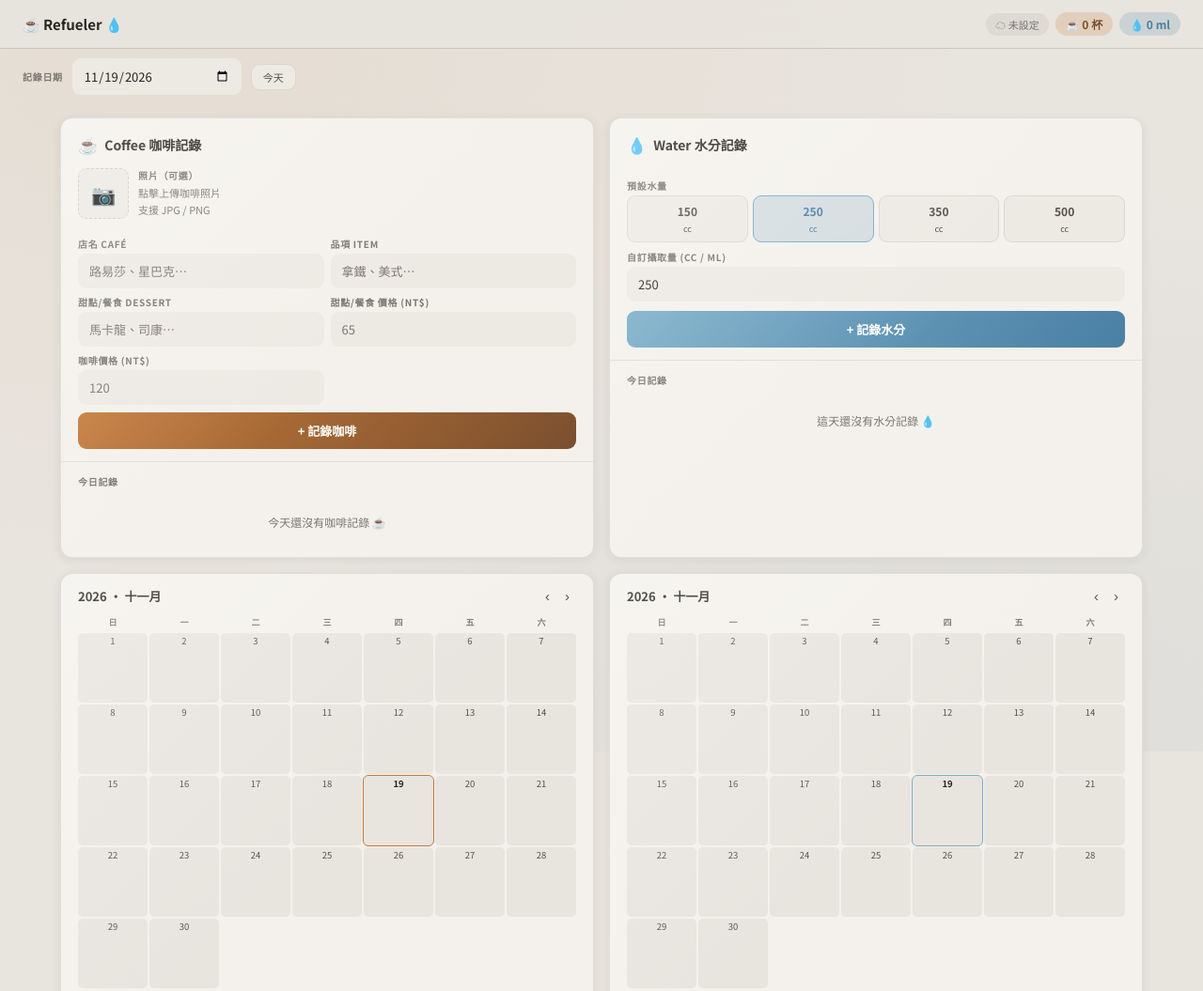
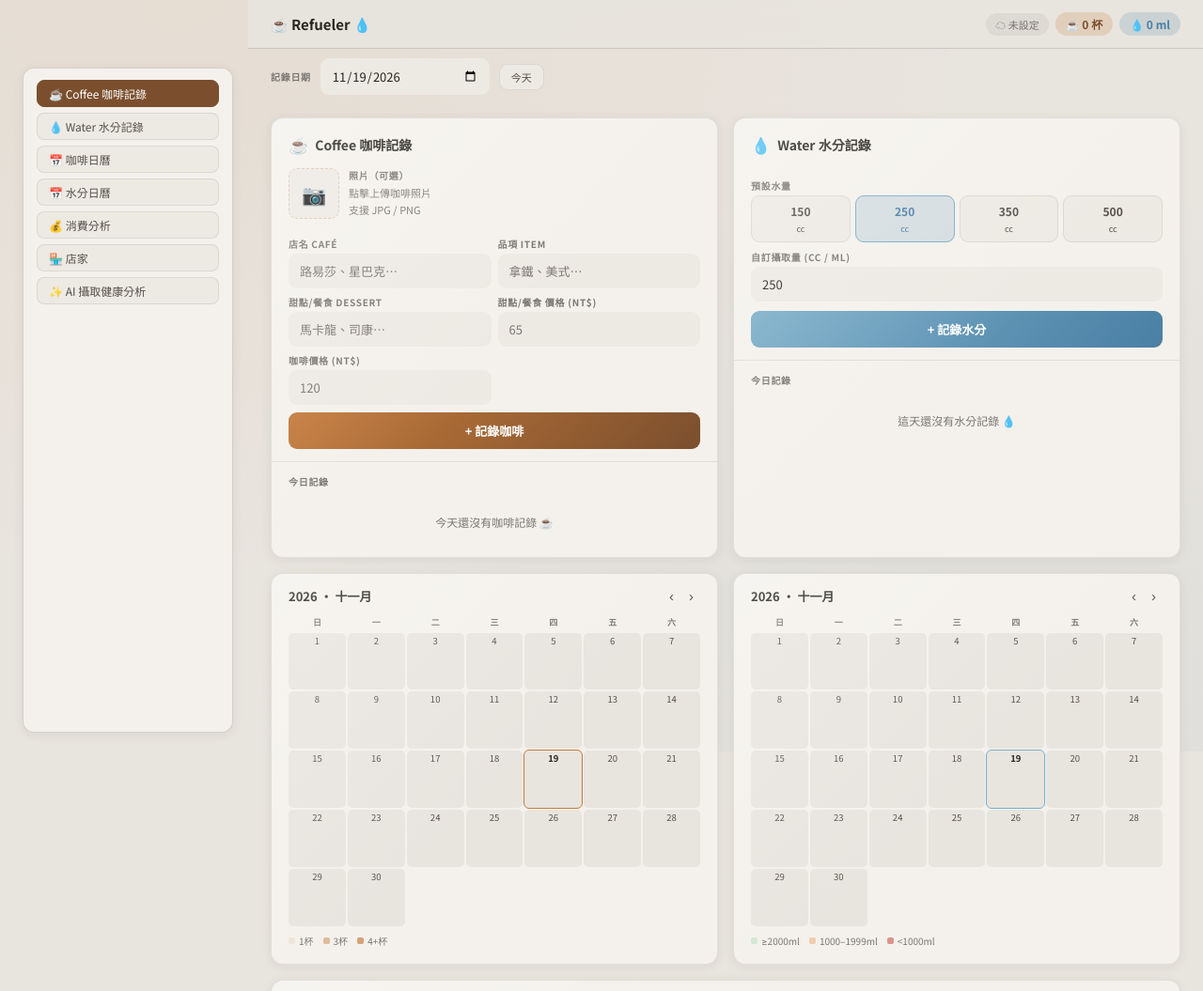
Before and after one commit to resolutetinging/control-center, a plain HTML site: page refueler.html in a window 1280 px wide. Shown: the top 1055 px of the page at 94% size. Drawn offline with Linux system fonts and the light colour scheme.

Commit message:
Refueler 加入頁面目錄（寬螢幕左側固定、窄螢幕懸浮按鈕）
Co-Authored-By: Claude Opus 5.5 <noreply@anthropic.com>

```diff
--- a/refueler.html
+++ b/refueler.html
@@ -74,6 +74,25 @@ body{
 
 /* Section titles */
 .sec-emoji{font-size:17px;margin-right:7px;}
+/* 目錄：寬螢幕固定左側（內容讓位）；窄螢幕右下角懸浮按鈕 */
+#sec-coffee,#sec-water,#sec-cal-coffee,#sec-cal-water,#sec-cost,#sec-shop,#sec-ai{scroll-margin-top:66px;}
+.toc{display:flex;flex-wrap:wrap;gap:8px;background:var(--card);border:.5px solid var(--bstr);border-radius:12px;padding:12px 14px;box-shadow:var(--shadow);}
+.toc a{font-size:12px;color:var(--sub);background:var(--bg2);border:.5px solid var(--border);border-radius:14px;padding:5px 12px;text-decoration:none;white-space:nowrap;}
+.toc a:hover{background:var(--coffee);color:#fff;border-color:var(--coffee);}
+.toc a.active,#toc-panel a.active{background:var(--coffee);color:#fff;border-color:var(--coffee);}
+#toc-fab,#toc-panel{display:none;}
+@media(min-width:1100px){
+  body{padding-left:264px;}
+  .toc{position:fixed;left:24px;top:72px;bottom:20px;width:224px;flex-direction:column;flex-wrap:nowrap;gap:6px;overflow-y:auto;align-content:flex-start;z-index:20;}
+  .toc a{border-radius:8px;white-space:normal;flex:none;}
+}
+@media(max-width:1099px){
+  .toc{display:none;}
+  #toc-fab{display:block;position:fixed;right:max(16px,env(safe-area-inset-right));bottom:max(16px,env(safe-area-inset-bottom));z-index:60;background:var(--coffee);color:#fff;border:none;border-radius:20px;padding:9px 16px;font-size:12px;font-weight:700;box-shadow:0 2px 8px rgba(0,0,0,.25);cursor:pointer;font-family:inherit;}
+  #toc-panel{position:fixed;right:max(16px,env(safe-area-inset-right));bottom:calc(max(16px,env(safe-area-inset-bottom)) + 46px);z-index:60;width:min(260px,calc(100vw - 32px));max-height:min(60vh,calc(100vh - 100px));overflow-y:auto;flex-direction:column;gap:6px;background:var(--card);border:.5px solid var(--bstr);border-radius:12px;padding:10px;box-shadow:0 4px 16px rgba(0,0,0,.2);}
+  #toc-panel.open{display:flex;}
+  #toc-panel a{font-size:12px;color:var(--sub);background:var(--bg2);border:.5px solid var(--border);border-radius:8px;padding:7px 12px;text-decoration:none;}
+}
 .sec-title{font-size:14px;font-weight:700;color:var(--ink);display:flex;align-items:center;}
 
 /* ── Quick Add Form ── */
@@ -285,11 +304,23 @@ body{
   <span id="rf-date-warn" style="display:none;font-size:11px;color:var(--danger);"></span>
 </div>
 
+<nav class="toc" id="toc" aria-label="目錄">
+  <a href="#sec-coffee">☕ Coffee 咖啡記錄</a>
+  <a href="#sec-water">💧 Water 水分記錄</a>
+  <a href="#sec-cal-coffee">📅 咖啡日曆</a>
+  <a href="#sec-cal-water">📅 水分日曆</a>
+  <a href="#sec-cost">💰 消費分析</a>
+  <a href="#sec-shop">🏪 店家</a>
+  <a href="#sec-ai">✨ AI 攝取健康分析</a>
+</nav>
+<button type="button" id="toc-fab" aria-expanded="false" aria-controls="toc-panel">☰ 目錄</button>
+<div id="toc-panel" role="navigation" aria-label="目錄"></div>
+
 <!-- Main 2-Column Grid (4 direct children → auto-aligned rows) -->
 <div id="main">
 
   <!-- ① Coffee Add Card -->
-  <div class="card">
+  <div class="card" id="sec-coffee">
     <div class="card-header">
       <div class="sec-title"><span class="sec-emoji">☕</span>Coffee 咖啡記錄</div>
     </div>
@@ -335,7 +366,7 @@ body{
   </div>
 
   <!-- ② Water Add Card -->
-  <div class="card">
+  <div class="card" id="sec-water">
     <div class="card-header">
       <div class="sec-title"><span class="sec-emoji">💧</span>Water 水分記錄</div>
     </div>
@@ -359,7 +390,7 @@ body{
   </div>
 
   <!-- ③ Coffee Calendar -->
-  <div class="card">
+  <div class="card" id="sec-cal-coffee">
     <div class="card-body">
       <div class="cal-header">
         <div class="cal-month" id="c-cal-title"></div>
@@ -382,7 +413,7 @@ body{
   </div>
 
   <!-- ④ Water Calendar -->
-  <div class="card">
+  <div class="card" id="sec-cal-water">
     <div class="card-body">
       <div class="cal-header">
         <div class="cal-month" id="w-cal-title"></div>
@@ -405,7 +436,7 @@ body{
   </div>
 
   <!-- ⑤ Cost Analysis (full width) -->
-  <div class="card" style="grid-column:1/-1;">
+  <div class="card" id="sec-cost" style="grid-column:1/-1;">
     <div class="card-header">
       <div class="sec-title"><span class="sec-emoji">💰</span>消費分析</div>
     </div>
@@ -415,7 +446,7 @@ body{
   </div>
 
   <!-- ⑥ Shop List (full width) -->
-  <div class="card" style="grid-column:1/-1;">
+  <div class="card" id="sec-shop" style="grid-column:1/-1;">
     <div class="card-header">
       <div class="sec-title"><span class="sec-emoji">🏪</span>店家</div>
     </div>
@@ -428,7 +459,7 @@ body{
 
 <!-- AI Analysis Card -->
 <div id="ai-wrap">
-  <div class="card">
+  <div class="card" id="sec-ai">
     <div class="ai-header">
       <div>
         <div class="ai-title">✨ AI 攝取健康分析</div>
@@ -1670,6 +1701,43 @@ setRFDate(new Date()); // 預設今天
 refresh(); // 先從 localStorage 立即渲染
 loadFromGist().then(refresh); // 再從 Gist 更新最新資料
 checkWaterSchedule(); // 頁面載入時立即檢查是否在提醒時間窗內
+
+// 目錄：寬螢幕固定左側＋scrollspy；窄螢幕右下角懸浮按鈕（連結由 #toc 複製）
+function initToc(){
+  const toc=document.getElementById('toc'), fab=document.getElementById('toc-fab'), panel=document.getElementById('toc-panel');
+  if(!toc||!fab||!panel) return;
+  const links=[...toc.querySelectorAll('a[href^="#sec-"]')];
+  links.forEach(a=>panel.appendChild(a.cloneNode(true)));
+  const all=[...toc.querySelectorAll('a'),...panel.querySelectorAll('a')];
+  const setActive=id=>all.forEach(a=>a.classList.toggle('active',a.getAttribute('href')==='#'+id));
+  const setOpen=o=>{panel.classList.toggle('open',o);fab.setAttribute('aria-expanded',o?'true':'false');};
+  let pref=null;
+  let lock=false,lockT=null,lockMax=null;
+  const unlock=()=>{lock=false;clearTimeout(lockT);clearTimeout(lockMax);};
+  all.forEach(a=>a.addEventListener('click',()=>{pref=a.getAttribute('href').slice(1);setActive(pref);lock=true;
+    clearTimeout(lockT);clearTimeout(lockMax);lockT=setTimeout(unlock,400);lockMax=setTimeout(unlock,1000);}));
+  fab.addEventListener('click',e=>{e.stopPropagation();setOpen(!panel.classList.contains('open'));});
+  panel.addEventListener('click',e=>{if(e.target.closest('a')) setOpen(false);});
+  document.addEventListener('click',e=>{if(!panel.contains(e.target)&&e.target!==fab) setOpen(false);});
+  document.addEventListener('keydown',e=>{if(e.key==='Escape') setOpen(false);});
+  const secs=links.map(a=>document.getElementById(a.getAttribute('href').slice(1))).filter(Boolean);
+  if(!secs.length) return;
+  // 雙欄時同列兩卡 top 相同：以最後點選者為準
+  let ticking=false;
+  const update=()=>{ ticking=false; if(lock) return;
+    const line=window.innerHeight*0.3; let cur=secs[0];
+    if(window.scrollY>4){ for(const el of secs){ if(el.getBoundingClientRect().top<=line) cur=el; }
+      const pe=pref&&document.getElementById(pref);
+      if(window.innerHeight+window.scrollY>=document.documentElement.scrollHeight-2){ cur=secs[secs.length-1];
+        const q=pe&&pe.getBoundingClientRect(); if(q&&q.top>=0&&q.top<window.innerHeight) cur=pe; }
+      if(pe&&Math.abs(pe.getBoundingClientRect().top-cur.getBoundingClientRect().top)<2) cur=pe; }
+    setActive(cur.id); };
+  window.addEventListener('scroll',()=>{ if(lock){clearTimeout(lockT);lockT=setTimeout(()=>{unlock();update();},150);} if(!ticking){ ticking=true; requestAnimationFrame(update); } },{passive:true});
+  window.addEventListener('resize',update);
+  if('ResizeObserver' in window) new ResizeObserver(()=>{ if(!ticking){ ticking=true; requestAnimationFrame(update); } }).observe(document.body);
+  update();
+}
+initToc();
 // Chart.js 縮放重繪（DPR 變化偵測）
 (function(){var lastDPR=window.devicePixelRatio;function redrawCharts(){if(window.Chart&&window.Chart.instances){Object.values(window.Chart.instances).forEach(function(c){try{c.resize();}catch(e){}});}}function watchDPR(){var mq=window.matchMedia('(resolution: '+lastDPR+'dppx)');mq.addEventListener('change',function(){lastDPR=window.devicePixelRatio;redrawCharts();watchDPR();},{once:true});}watchDPR();var rt;window.addEventListener('resize',function(){clearTimeout(rt);rt=setTimeout(redrawCharts,150);});})();
 </script>
```
